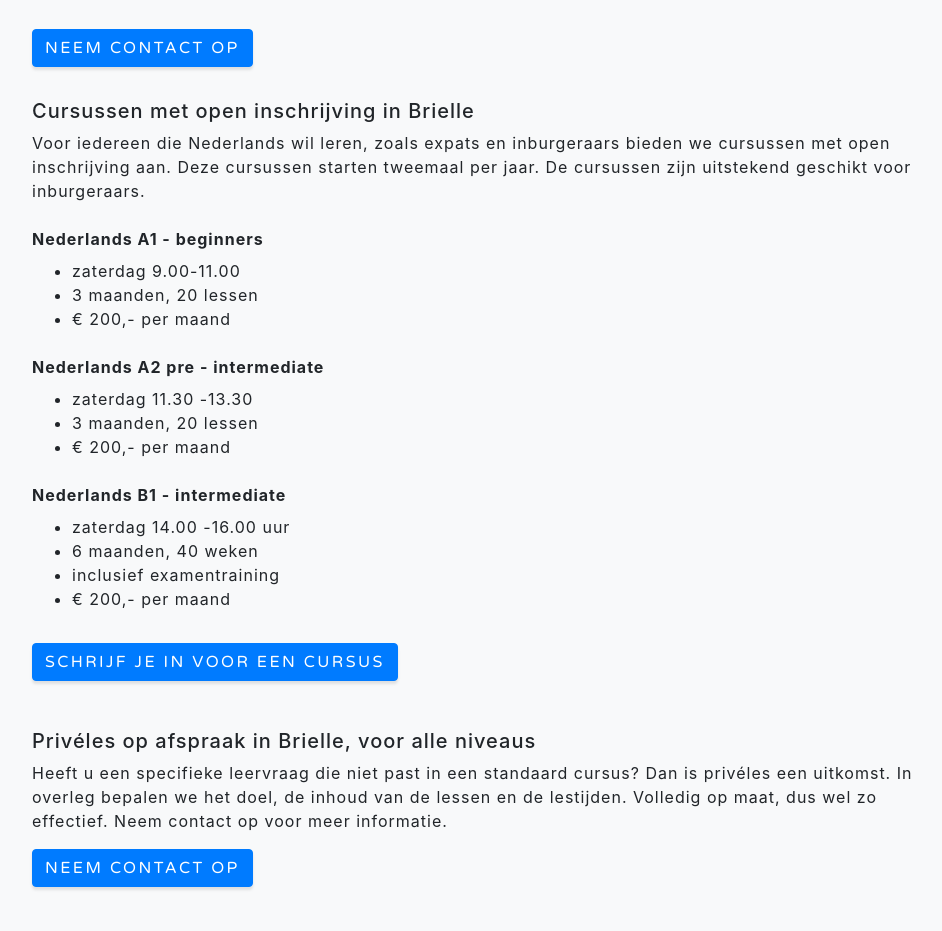
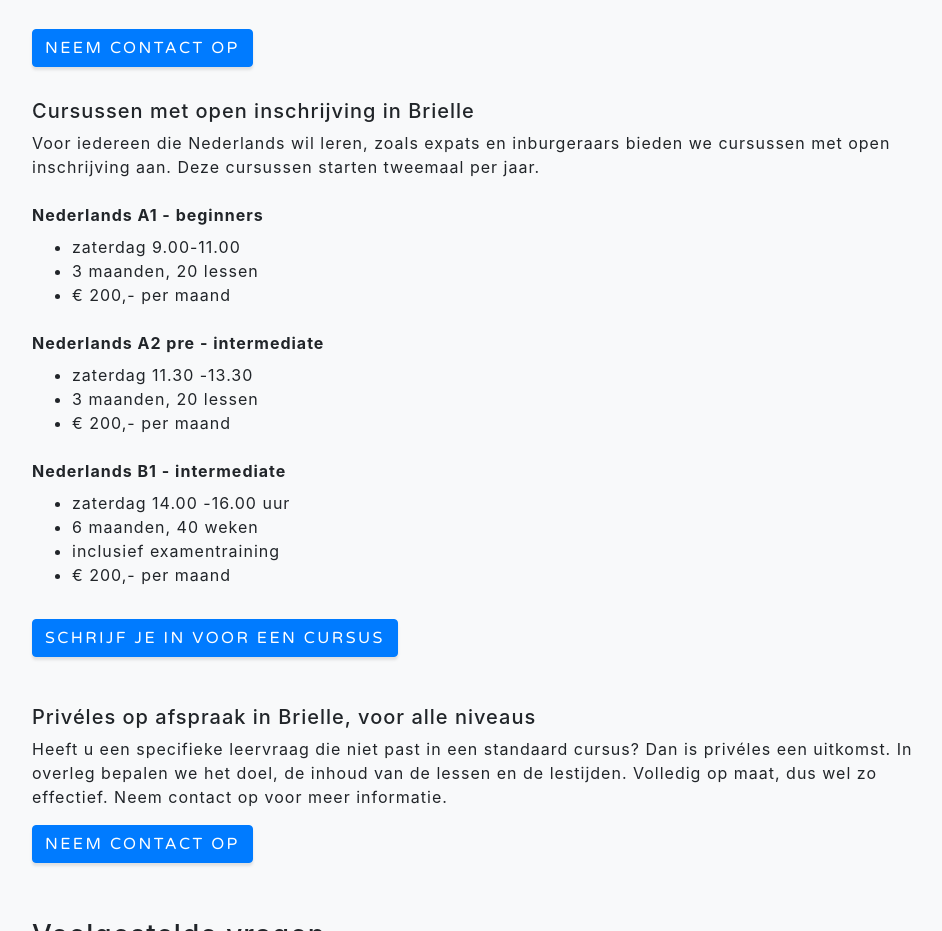
Before and after one commit to kaspermeilgaard/taalcentrum-europoort, a website with bundled scripts: page index.html in a window 1280 px wide. Shown: the part 2206-3137 px from the top of the page, without its empty margins (148-1090 px from the left). Built offline with nearby package versions, Linux system fonts and the light colour scheme.

Commit message:
updating some info

```diff
--- a/index.html
+++ b/index.html
@@ -172,8 +172,7 @@
             <p class="mb-4">
               Voor iedereen die Nederlands wil leren, zoals expats en
               inburgeraars bieden we cursussen met open inschrijving aan. Deze
-              cursussen starten tweemaal per jaar. De cursussen zijn uitstekend
-              geschikt voor inburgeraars.
+              cursussen starten tweemaal per jaar.
             </p>
             <p class="mb-2">
               <strong>Nederlands A1 - beginners</strong>
```
